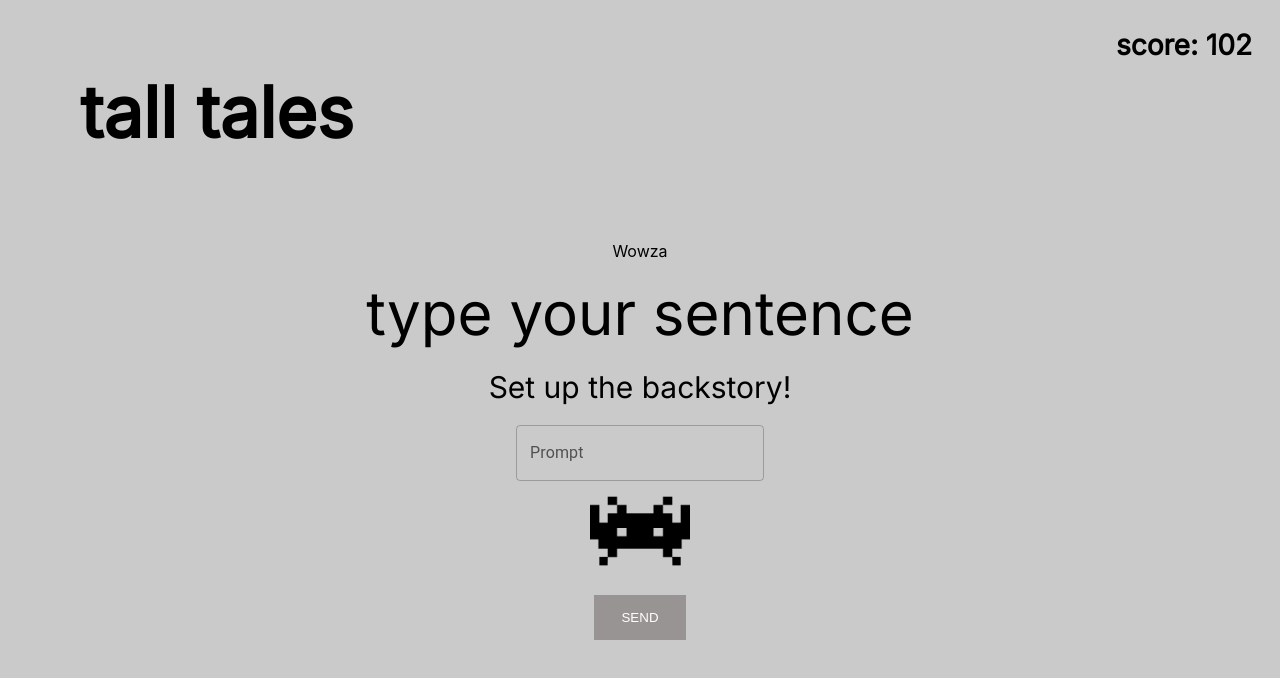
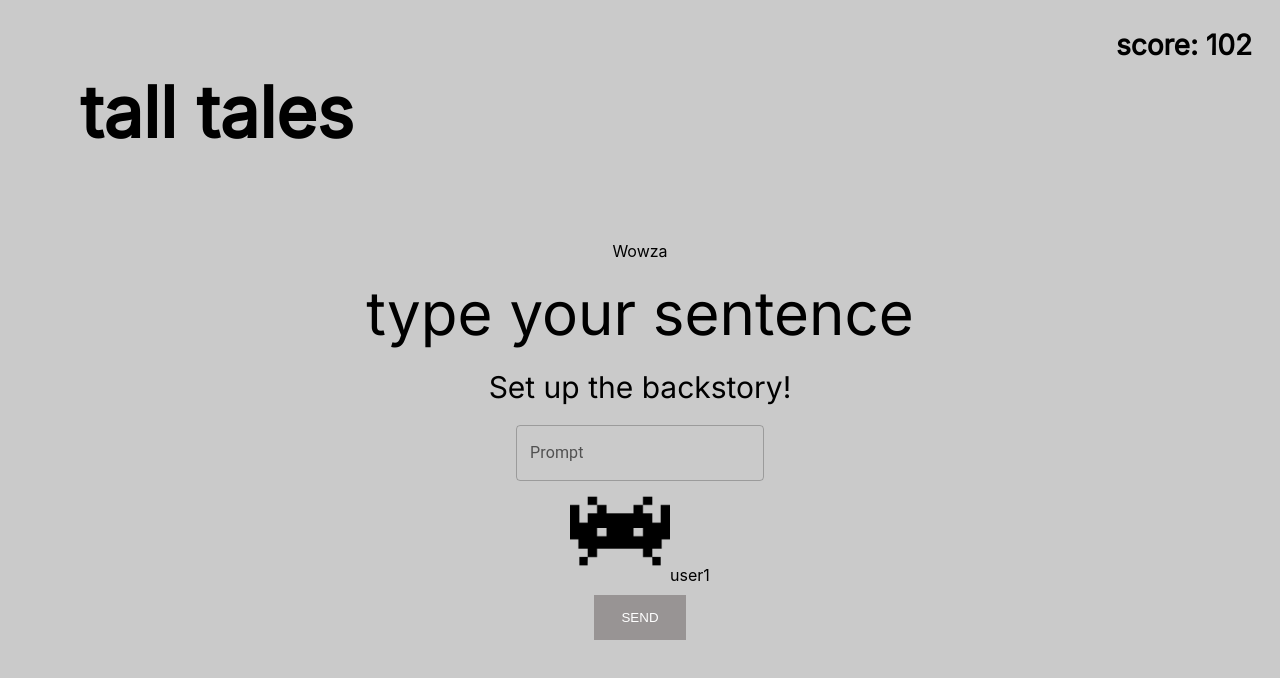
Before and after one commit to Jnwong116/TallTales, a React (Create React App) app in the folder talltales/: page / in a window 1280 px wide. Shown: the top 678 px of the page. Built offline with nearby package versions, Linux system fonts and the light colour scheme.

Commit message:
Added username to usericon

```diff
--- a/talltales/src/components/userIcon/userIcon.js
+++ b/talltales/src/components/userIcon/userIcon.js
@@ -7,7 +7,7 @@ class UserIcon extends React.Component {
     return (
       <div className="UserIcon">
           <img src={avatar} className="avatar" alt="Avatar" />
-
+          <span>{this.props.user.username}</span>
       </div>
     );
   }
--- a/talltales/src/pages/inputStage/inputStage.js
+++ b/talltales/src/pages/inputStage/inputStage.js
@@ -40,7 +40,7 @@ class InputStage extends React.Component {
         </div>
         <Story story={this.stories.stories[0]}></Story>
         <UserInput tag="Set up the backstory!"></UserInput>
-        <UserIcon />
+        <UserIcon user={this.users.users[0]} />
         <Button text="SEND" handleClick={this.handleClick}></Button>
       </div>
     );
```
